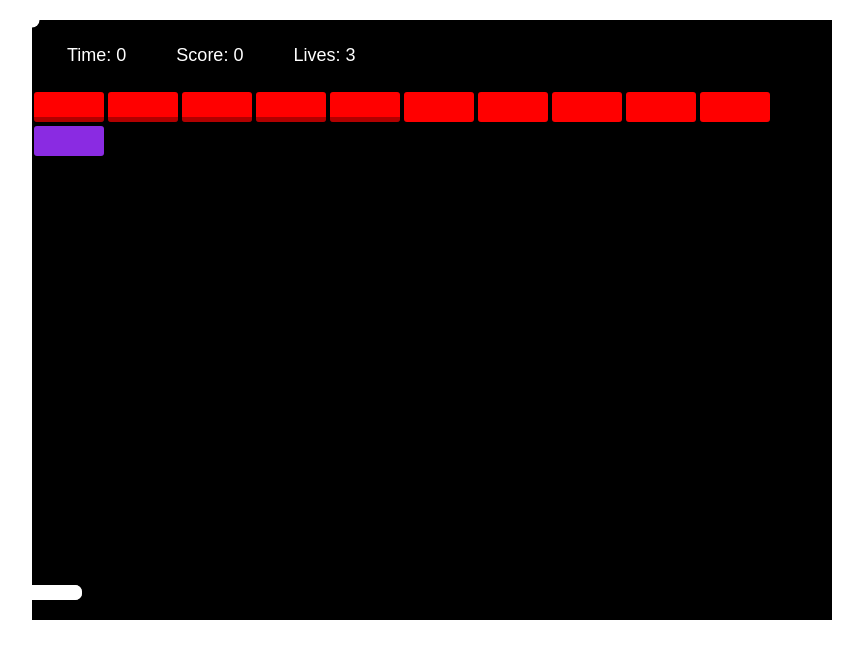
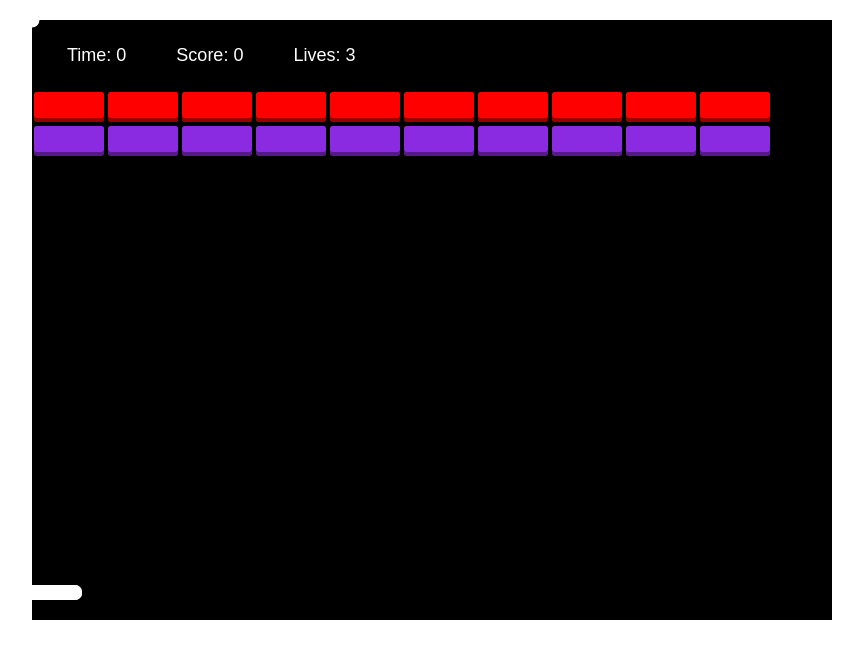
Before and after one commit to saljaoui/make-your-game, a plain HTML site: page index.html in a window 1280 px wide. Shown: the whole page, without its empty margins (208-1071 px from the left). Drawn offline with Linux system fonts and the light colour scheme.

Commit message:
add shdow brick

```diff
--- a/index.html
+++ b/index.html
@@ -14,26 +14,85 @@
             <div id="paddle"></div>
             <div id="bricks-container">
                 <div class="brick red">
+                    <div class="brick-face red" ></div>
                     <div class="brick-shadow"></div>
                 </div>
                 <div class="brick red">
+                    <div class="brick-face red" ></div>
                     <div class="brick-shadow"></div>
                 </div>
                 <div class="brick red">
+                    <div class="brick-face red" ></div>
                     <div class="brick-shadow"></div>
                 </div>
                 <div class="brick red">
+                    <div class="brick-face red" ></div>
                     <div class="brick-shadow"></div>
                 </div>
                 <div class="brick red">
+                    <div class="brick-face red" ></div>
                     <div class="brick-shadow"></div>
                 </div>
-                <div class="brick red"></div>
-                <div class="brick red"></div>
-                <div class="brick red"></div>
-                <div class="brick red"></div>
-                <div class="brick red"></div>
-                <div class="brick purple"></div>
+                <div class="brick red">
+                    <div class="brick-face red" ></div>
+                    <div class="brick-shadow"></div>
+                </div>
+                <div class="brick red">
+                    <div class="brick-face red" ></div>
+                    <div class="brick-shadow"></div>
+                </div>
+                <div class="brick red">
+                    <div class="brick-face red" ></div>
+                    <div class="brick-shadow"></div>
+                </div>
+                <div class="brick red">
+                    <div class="brick-face red" ></div>
+                    <div class="brick-shadow"></div>
+                </div>
+                <div class="brick red">
+                    <div class="brick-face red" ></div>
+                    <div class="brick-shadow"></div>
+                </div>
+                <div class="brick purple">
+                    <div class="brick-face purple"></div>
+                    <div class="brick-shadow"></div>
+                </div>
+                <div class="brick purple">
+                    <div class="brick-face purple"></div>
+                    <div class="brick-shadow"></div>
+                </div>
+                <div class="brick purple">
+                    <div class="brick-face purple"></div>
+                    <div class="brick-shadow"></div>
+                </div>
+                <div class="brick purple">
+                    <div class="brick-face purple"></div>
+                    <div class="brick-shadow"></div>
+                </div>
+                <div class="brick purple">
+                    <div class="brick-face purple"></div>
+                    <div class="brick-shadow"></div>
+                </div>
+                <div class="brick purple">
+                    <div class="brick-face purple"></div>
+                    <div class="brick-shadow"></div>
+                </div>
+                <div class="brick purple">
+                    <div class="brick-face purple"></div>
+                    <div class="brick-shadow"></div>
+                </div>
+                <div class="brick purple">
+                    <div class="brick-face purple"></div>
+                    <div class="brick-shadow"></div>
+                </div>
+                <div class="brick purple">
+                    <div class="brick-face purple"></div>
+                    <div class="brick-shadow"></div>
+                </div>
+                <div class="brick purple">
+                    <div class="brick-face purple"></div>
+                    <div class="brick-shadow"></div>
+                </div>
             </div>
 
     <!-- Paddle -->
--- a/styles/styles.css
+++ b/styles/styles.css
@@ -5,6 +5,14 @@
     margin: 20px auto;
     background-color: #000;
     font-family: Arial, sans-serif;
+}
+
+.brick-face {
+    width: 100%;
+    border-radius: 3px;
+    height: 85%;
+    position: absolute;
+    z-index: 1;
 }
 
 #game-area {
@@ -23,9 +31,9 @@
   }
 
   .brick-shadow {
-    background-color: rgba(0, 0, 0, 0.3);
+    background-color: rgba(0, 0, 0, 0.4);
     display: block;
-    height: 5px;
+    height: 30%;
     width: 100%;
     position: absolute;
     bottom: 0;
@@ -41,13 +49,13 @@
     overflow: hidden;
 }
 
-.brick.red { background-color: #FF0000; }
-.brick.purple { background-color: #8A2BE2; }
-.brick.green { background-color: #00FF00; }
-.brick.blue { background-color: #00BFFF; }
-.brick.pink { background-color: #FF69B4; }
-.brick.yellow { background-color: #FFD700; }
-.brick.cyan { background-color: #00FFFF; }
+.red { background-color: #FF0000; }
+.purple { background-color: #8A2BE2; }
+.green { background-color: #00FF00; }
+.blue { background-color: #00BFFF; }
+.pink { background-color: #FF69B4; }
+.yellow { background-color: #FFD700; }
+.cyan { background-color: #00FFFF; }
 
 /* Paddle style */
 #paddle {
```
